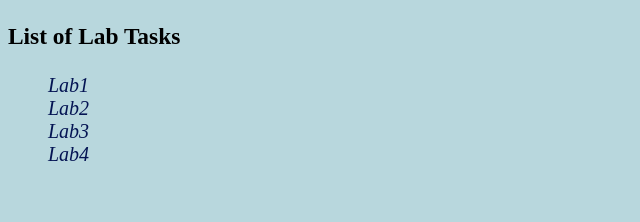
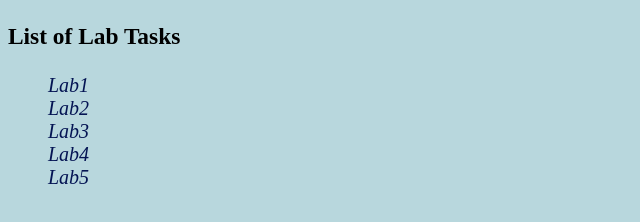
Before and after one commit to ghufranAFRIDI17/wad-labs, a plain HTML site: page index.html in a window 1280 px wide. Shown: the full height of the page, 0-640 px from the left. Drawn offline with Linux system fonts and the light colour scheme.

Commit message:
main index me 5th lab add kiya

```diff
--- a/index.html
+++ b/index.html
@@ -30,6 +30,7 @@
             <li><a href="lab2/index.html">Lab2</a></li>
             <li><a href="lab3/index.html">Lab3</a></li>
             <li><a href="lab4/index.html">Lab4</a></li>
+            <li><a href="lab5/index.html">Lab5</a></li>
         </ul>
     </div>
 </body>
```
